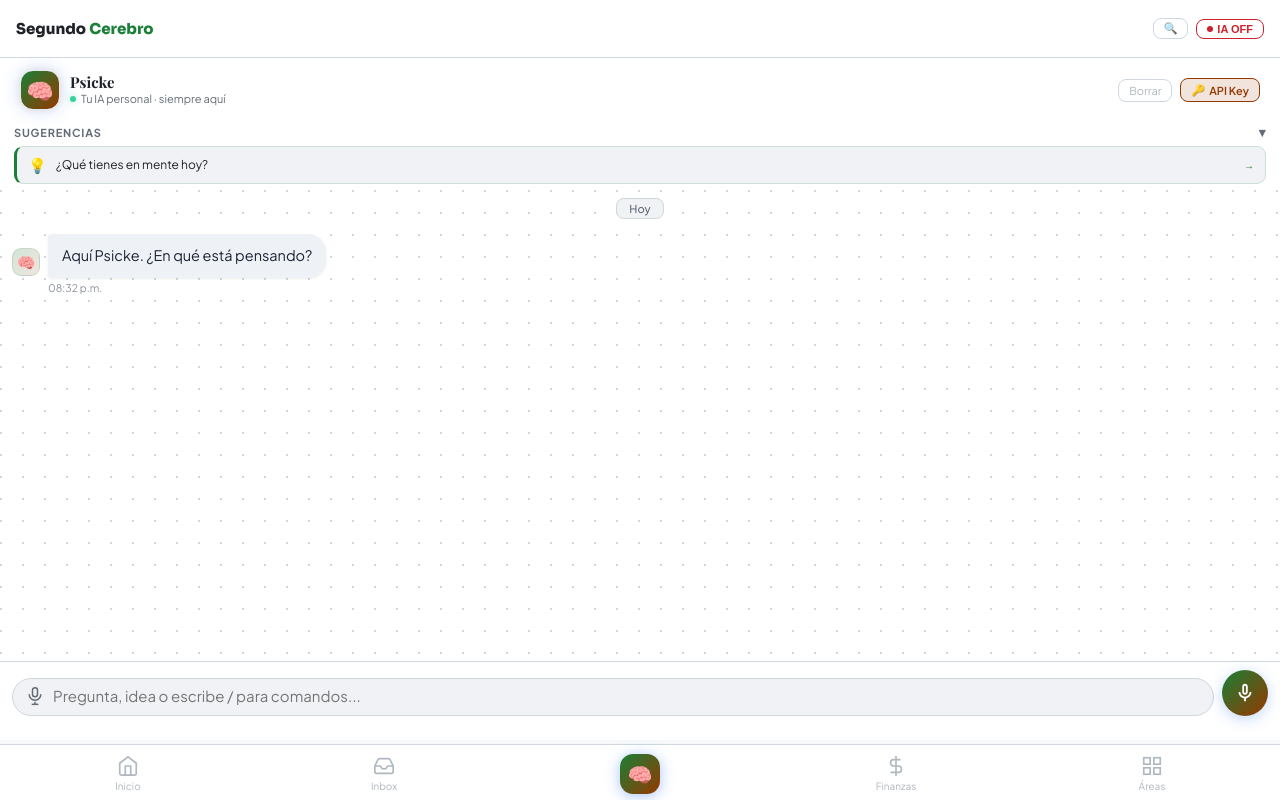
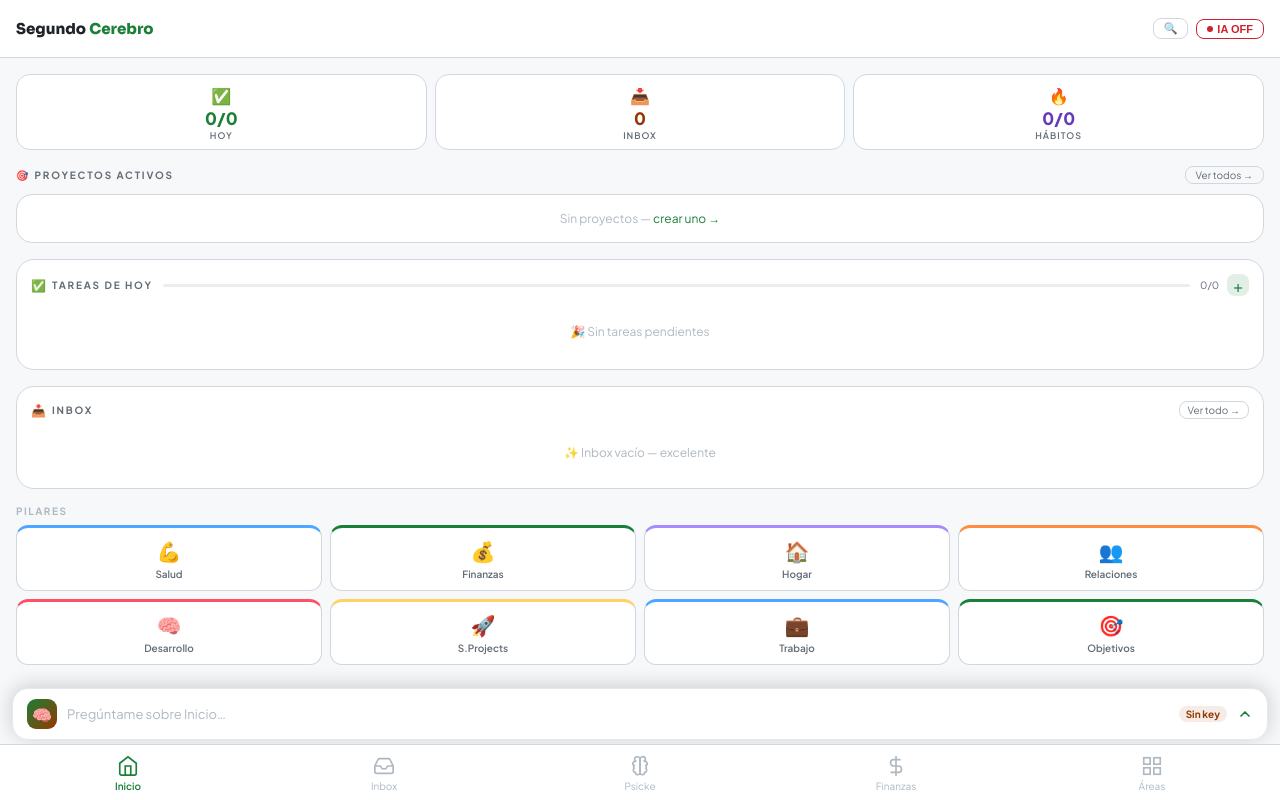
Before and after one commit to jeal1498/SegundoCerebro, a React (Vite) app: page / in a window 1280 px wide. Both pictures are taken after a click on the button "Continuar sin IA — configurar después en Ajustes". Built offline with nearby package versions, Linux system fonts and the light colour scheme.

Commit message:
Add files via upload

```diff
--- a/src/App.jsx
+++ b/src/App.jsx
@@ -48,11 +48,61 @@ import { handleOAuthCallback, isConnected as isGCalConnected } from './utils/goo
 import { uid, today } from './utils/helpers.js';
 import { initData } from './context/initialData.js';
 
+// ── Module label map for Psicke context bar ──
+const MODULE_LABELS = {
+  dashboard:'Inicio', areas:'Áreas', objectives:'Objetivos', projects:'Proyectos',
+  notes:'Notas', finance:'Finanzas', inbox:'Inbox', habits:'Hábitos',
+  journal:'Journal', books:'Libros', shopping:'Compras', education:'Educación',
+  health:'Salud', relaciones:'Relaciones', sideprojects:'Side Projects',
+  trabajo:'Trabajo', desarrollo:'Desarrollo', hogar:'Hogar', coche:'Vehículos',
+  entretenimiento:'Entretenimiento', mascotas:'Mascotas', viajes:'Viajes',
+  nutricion:'Nutrición', sueno:'Sueño', settings:'Ajustes',
+};
+
+// ── PsickeBar — barra persistente encima del nav ──
+function PsickeBar({ onOpen, hasKey, activeModule }) {
+  const label = MODULE_LABELS[activeModule] || '';
+  return (
+    <button
+      onClick={onOpen}
+      style={{
+        position: 'fixed', bottom: 'calc(60px + env(safe-area-inset-bottom))',
+        left: 12, right: 12, zIndex: 49,
+        display: 'flex', alignItems: 'center', gap: 10,
+        background: T.surface,
+        border: `1px solid ${T.borderLight}`,
+        borderRadius: 16,
+        padding: '10px 14px',
+        boxShadow: '0 -2px 20px rgba(0,0,0,0.18)',
+        cursor: 'pointer',
+        fontFamily: "'Plus Jakarta Sans',sans-serif",
+        transition: 'box-shadow 0.2s',
+      }}
+    >
+      <div style={{ width:30,height:30,borderRadius:9,background:`linear-gradient(135deg,${T.accent},${T.orange})`,display:'flex',alignItems:'center',justifyContent:'center',fontSize:16,flexShrink:0 }}>
+        🧠
+      </div>
+      <span style={{ flex:1, textAlign:'left', fontSize:13, color:T.dim, fontWeight:400 }}>
+        {label ? `Pregúntame sobre ${label}…` : 'Pregúntame algo…'}
+      </span>
+      {!hasKey && (
+        <span style={{ fontSize:10,fontWeight:700,color:T.orange,background:`${T.orange}18`,padding:'2px 7px',borderRadius:8 }}>
+          Sin key
+        </span>
+      )}
+      <svg width="16" height="16" viewBox="0 0 24 24" fill="none" stroke={T.accent} strokeWidth="2.5" strokeLinecap="round" strokeLinejoin="round">
+        <polyline points="18 15 12 9 6 15"/>
+      </svg>
+    </button>
+  );
+}
+
 function App() {
-  const [view, setView]               = useState('psicke');
+  const [view, setView]               = useState('dashboard');
   const [viewHint, setViewHint]       = useState(null);
   const [data, setData]               = useState(null);
-  const [sidePanel, setSidePanel]     = useState(null);  // módulo abierto como panel
+  const [psickeOpen, setPsickeOpen]   = useState(false);
+  const [psickeExpanded, setPsickeExpanded] = useState(false);
   const [welcomePsicke, setWelcomePsicke] = useState(null);
   const [showSearch, setShowSearch]   = useState(false);
   const [hasKey, setHasKey]           = useState(() => { migrateLegacyKeys(); return hasAnyKey(); });
@@ -142,14 +192,15 @@ function App() {
     history.pushState(null, '', window.location.href);
     const onPop = () => {
       history.pushState(null, '', window.location.href);
-      if (sidePanel) { setSidePanel(null); return; }
+      if (psickeExpanded) { setPsickeExpanded(false); return; }
+      if (psickeOpen) { setPsickeOpen(false); return; }
       if (showSearch) { setShowSearch(false); return; }
-      if (view !== 'psicke') { navTo('psicke'); }
+      if (view !== 'dashboard') { navTo('dashboard'); }
     };
     window.addEventListener('popstate', onPop);
     return () => window.removeEventListener('popstate', onPop);
   // eslint-disable-next-line react-hooks/exhaustive-deps
-  }, [view, sidePanel, showSearch]);
+  }, [view, psickeOpen, psickeExpanded, showSearch]);
 
   // ── PWA + SW ──
   const [installPrompt, setInstallPrompt] = useState(null);
@@ -210,27 +261,20 @@ function App() {
 
   // ── Navigation ──
   const navigate = (v, hint = null) => {
-    if (v === 'psicke') { setSidePanel(null); setView('psicke'); return; }
-    if (v === 'settings') { setSidePanel(null); setView('settings'); return; }
-    if (view === 'psicke') { setSidePanel(v); setViewHint(hint); return; }
     if (v === view) { setViewHint(hint); return; }
     setTransitioning(true);
     setTimeout(() => { setView(v); setViewHint(hint); setTransitioning(false); }, 120);
   };
   const navTo = (v) => {
-    if (v === 'psicke') { setSidePanel(null); setView('psicke'); return; }
-    if (v === 'settings') { setSidePanel(null); setView('settings'); return; }
-    if (view === 'psicke') { setSidePanel(v); return; }
     if (v === view) return;
     setTransitioning(true);
     setTimeout(() => { setView(v); setViewHint(null); setTransitioning(false); }, 120);
   };
   const consumeHint = useCallback(() => setViewHint(null), []);
   const backToDashboard = useCallback(() => {
-    if (view === 'psicke') { setSidePanel(null); return; }
     setTransitioning(true);
-    setTimeout(() => { setView('psicke'); setViewHint(null); setTransitioning(false); }, 120);
-  }, [view]);
+    setTimeout(() => { setView('dashboard'); setViewHint(null); setTransitioning(false); }, 120);
+  }, []);
 
   const CAPTURE_DEST = [
     {id:'inbox', label:'Inbox',   emoji:'📥'},
@@ -268,48 +312,40 @@ function App() {
   if (!data) return <AppLoader />;
 
   const inboxCount = data.inbox.filter(i => !i.processed).length;
+  const props = { data, setData, isMobile };
 
   // ── View renderer ──
-  const renderSidePanel = () => {
-    const onBack = () => setSidePanel(null);
-    const p = { data, setData, isMobile };
-    switch (sidePanel) {
-      case 'dashboard':    return <Dashboard {...p} onNavigate={navigate} />;
+  const renderView = () => {
+    switch (view) {
+      case 'dashboard':    return <Dashboard {...props} onNavigate={navigate} />;
       case 'areas':        return <Areas data={data} isMobile={isMobile} onNavigate={navigate} />;
-      case 'areaDetail':   return <AreaDetail {...p} viewHint={viewHint} onConsumeHint={consumeHint} onNavigate={navigate} onBack={onBack} />;
-      case 'objectives':   return <Objectives {...p} viewHint={viewHint} onConsumeHint={consumeHint} onNavigate={navigate} />;
-      case 'projects':     return <ProjectsAndTasks {...p} viewHint={viewHint} onConsumeHint={consumeHint} onNavigate={navigate} />;
-      case 'notes':        return <Notes {...p} viewHint={viewHint} onConsumeHint={consumeHint} />;
-      case 'finance':      return <Finance {...p} onBack={onBack} />;
-      case 'inbox':        return <Inbox {...p} />;
-      case 'habits':       return <HabitTracker {...p} />;
-      case 'journal':      return <Journal {...p} />;
-      case 'books':        return <Books {...p} />;
-      case 'shopping':     return <Shopping {...p} />;
-      case 'education':    return <Education {...p} />;
-      case 'health':       return <Health {...p} onBack={onBack} />;
-      case 'relaciones':   return <Relaciones {...p} onBack={onBack} />;
-      case 'sideprojects': return <SideProjects {...p} onBack={onBack} />;
-      case 'trabajo':      return <TrabajoEmbed isMobile={isMobile} onBack={onBack} />;
-      case 'desarrollo':   return <DesarrolloPersonal {...p} onBack={onBack} />;
-      case 'hogar':        return <Hogar {...p} onBack={onBack} />;
-      case 'coche':        return <Vehiculos {...p} onBack={onBack} />;
-      case 'entretenimiento': return <Entretenimiento {...p} onBack={onBack} />;
-      case 'mascotas':     return <Mascotas {...p} onBack={onBack} />;
-      case 'viajes':       return <Viajes {...p} onBack={onBack} />;
-      case 'nutricion':    return <Nutricion {...p} onBack={onBack} />;
-      case 'sueno':        return <Sueno {...p} onBack={onBack} />;
-      default: return null;
-    }
-  };
-
-  const renderView = () => {
-    if (view === 'psicke') return null; // Psicke se renderiza directamente en el layout
-    switch (view) {
-      case 'settings': return (
+      case 'areaDetail':   return <AreaDetail {...props} viewHint={viewHint} onConsumeHint={consumeHint} onNavigate={navigate} onBack={() => navTo('areas')} />;
+      case 'objectives':   return <Objectives {...props} viewHint={viewHint} onConsumeHint={consumeHint} onNavigate={navigate} />;
+      case 'projects':     return <ProjectsAndTasks {...props} viewHint={viewHint} onConsumeHint={consumeHint} onNavigate={navigate} />;
+      case 'notes':        return <Notes {...props} viewHint={viewHint} onConsumeHint={consumeHint} />;
+      case 'finance':      return <Finance {...props} onBack={backToDashboard} />;
+      case 'inbox':        return <Inbox {...props} />;
+      case 'habits':       return <HabitTracker {...props} />;
+      case 'journal':      return <Journal {...props} />;
+      case 'books':        return <Books {...props} />;
+      case 'shopping':     return <Shopping {...props} />;
+      case 'education':    return <Education {...props} />;
+      case 'health':       return <Health {...props} onBack={backToDashboard} />;
+      case 'relaciones':   return <Relaciones {...props} onBack={backToDashboard} />;
+      case 'sideprojects': return <SideProjects {...props} onBack={backToDashboard} />;
+      case 'trabajo':      return <TrabajoEmbed isMobile={isMobile} onBack={backToDashboard} />;
+      case 'desarrollo':   return <DesarrolloPersonal {...props} onBack={backToDashboard} />;
+      case 'hogar':        return <Hogar {...props} onBack={backToDashboard} />;
+      case 'coche':        return <Vehiculos {...props} onBack={backToDashboard} />;
+      case 'entretenimiento': return <Entretenimiento {...props} onBack={backToDashboard} />;
+      case 'mascotas':     return <Mascotas {...props} onBack={backToDashboard} />;
+      case 'viajes':       return <Viajes {...props} onBack={backToDashboard} />;
+      case 'nutricion':    return <Nutricion {...props} onBack={backToDashboard} />;
+      case 'sueno':        return <Sueno {...props} onBack={backToDashboard} />;
+      case 'settings':     return (
         <Settings isMobile={isMobile} data={data} setData={setData}
           viewHint={viewHint} onConsumeHint={consumeHint}
-          onOpenPsicke={() => navTo('psicke')}
+          onOpenPsicke={() => setPsickeOpen(true)}
           onInstall={(!isInstalled && installPrompt) ? triggerInstall : null}
           isInstalled={isInstalled} />
       );
@@ -364,7 +400,7 @@ function App() {
               <div key={section.label} style={{ marginBottom:4 }}>
                 <div style={{ fontSize:9,fontWeight:700,color:T.dim,letterSpacing:1.2,textTransform:'uppercase',padding:'8px 12px 4px' }}>{section.label}</div>
                 {section.items.map(item => {
-                  const active = view === item.id || sidePanel === item.id;
+                  const active = view === item.id;
                   const badge  = item.id === 'inbox' && inboxCount > 0 ? inboxCount : null;
                   return (
                     <button key={item.id} onClick={() => navTo(item.id)}
@@ -410,81 +446,25 @@ function App() {
       )}
 
       {/* ── Main content ── */}
-      {view === 'psicke' ? (
-        /* Psicke ocupa toda la pantalla principal */
-        <div style={{ flex:1, display:'flex', flexDirection:'column', minHeight:0, overflow:'hidden', paddingBottom: isMobile ? 'calc(60px + env(safe-area-inset-bottom))' : 0 }}>
+      <main style={{ flex:1,overflowY:'auto',padding:isMobile?'16px 16px 140px':'28px',minHeight:0,marginTop:isOnline?0:28 }}>
+        <div style={{ opacity:transitioning?0:1,transform:transitioning?'translateY(6px)':'translateY(0)',transition:'opacity 0.12s ease,transform 0.12s ease' }}>
           <Suspense fallback={<AppLoader/>}>
-            <Psicke
-              asScreen
-              onGoSettings={() => navTo('settings')}
-              data={data} setData={setData}
-              openFromNav={false} onNavClose={() => {}}
-              welcomeData={welcomePsicke} onWelcomeDone={() => setWelcomePsicke(null)}
-              onRequestNotifPermission={askNotifPermission}
-              onOpenModule={(moduleId) => setSidePanel(moduleId)}
-            />
+            {renderView()}
           </Suspense>
         </div>
-      ) : (
-        <main style={{ flex:1,overflowY:'auto',padding:isMobile?'16px 16px 90px':'28px',minHeight:0,marginTop:isOnline?0:28 }}>
-          <div style={{ opacity:transitioning?0:1,transform:transitioning?'translateY(6px)':'translateY(0)',transition:'opacity 0.12s ease,transform 0.12s ease' }}>
-            <Suspense fallback={<AppLoader/>}>
-              {renderView()}
-            </Suspense>
-          </div>
-        </main>
-      )}
-
-      {/* ── Slide-up panel (módulos sobre Psicke) ── */}
-      {view === 'psicke' && sidePanel && (
-        <div
-          onClick={e => { if (e.target === e.currentTarget) setSidePanel(null); }}
-          style={{ position:'fixed',inset:0,zIndex:300,background:'rgba(0,0,0,0.55)',backdropFilter:'blur(4px)',WebkitBackdropFilter:'blur(4px)' }}
-        >
-          <div style={{
-            position:'absolute', bottom:0, left:0, right:0,
-            height:'92dvh',
-            background:T.bg,
-            borderRadius:'20px 20px 0 0',
-            display:'flex', flexDirection:'column',
-            overflow:'hidden',
-            animation:'sbPanelUp 0.3s cubic-bezier(0.32,0.72,0,1) both',
-          }}>
-            {/* Panel drag handle */}
-            <div style={{ padding:'10px 0 4px', display:'flex', alignItems:'center', justifyContent:'center', flexShrink:0, cursor:'pointer' }}
-              onClick={() => setSidePanel(null)}>
-              <div style={{ width:36,height:4,borderRadius:2,background:T.border }}/>
-            </div>
-            {/* Panel content */}
-            <div style={{ flex:1, overflowY:'auto', padding:'0 0 env(safe-area-inset-bottom)' }}>
-              <Suspense fallback={<AppLoader/>}>
-                {renderSidePanel()}
-              </Suspense>
-            </div>
-          </div>
-        </div>
-      )}
+      </main>
 
       {/* ── Mobile bottom nav ── */}
       {isMobile && (
         <nav style={{ position:'fixed',bottom:0,left:0,right:0,background:T.surface,borderTop:`1px solid ${T.border}`,display:'flex',zIndex:50,paddingBottom:'env(safe-area-inset-bottom)' }}>
           {MOBILE_NAV.map(item => {
-            const isPsicke = item.id === 'psicke';
-            const active = isPsicke ? view === 'psicke' : (view === item.id || sidePanel === item.id);
+            const active = view === item.id && !psickeOpen;
             return (
               <button key={item.id}
-                onClick={() => { setSidePanel(null); navTo(item.id); }}
-                style={{ flex:1,display:'flex',flexDirection:'column',alignItems:'center',justifyContent:'center',padding:isPsicke?'8px 4px 6px':'10px 4px 8px',border:'none',cursor:'pointer',background:'transparent',color:active?T.accent:T.dim,fontFamily:'inherit',position:'relative',gap:isPsicke?0:3 }}>
-                {isPsicke ? (
-                  <div style={{ width:40,height:40,borderRadius:13,background:active?`linear-gradient(135deg,${T.accent},${T.orange})`:`${T.accent}22`,display:'flex',alignItems:'center',justifyContent:'center',fontSize:20,transition:'all 0.2s',boxShadow:active?`0 2px 14px rgba(79,142,247,.5)`:'none' }}>
-                    🧠
-                  </div>
-                ) : (
-                  <>
-                    <Icon name={item.icon} size={22} color={active ? T.accent : undefined}/>
-                    <span style={{ fontSize:10,fontWeight:active?600:400,color:active?T.accent:T.dim }}>{item.label}</span>
-                  </>
-                )}
+                onClick={() => { setPsickeOpen(false); setPsickeExpanded(false); navTo(item.id); }}
+                style={{ flex:1,display:'flex',flexDirection:'column',alignItems:'center',justifyContent:'center',padding:'10px 4px 8px',border:'none',cursor:'pointer',background:'transparent',color:active?T.accent:T.dim,fontFamily:'inherit',position:'relative',gap:3 }}>
+                <Icon name={item.icon} size={22} color={active ? T.accent : undefined}/>
+                <span style={{ fontSize:10,fontWeight:active?600:400,color:active?T.accent:T.dim }}>{item.label}</span>
               </button>
             );
           })}
@@ -497,6 +477,28 @@ function App() {
           <GlobalSearch data={data} onNavigate={(v, h) => { navigate(v, h); }} onClose={() => setShowSearch(false)}/>
         )}
       </Suspense>
+
+      {/* ── Psicke — contextual half-sheet ── */}
+      <Suspense fallback={null}>
+        <Psicke
+          onGoSettings={() => navTo('settings')}
+          data={data} setData={setData}
+          openFromNav={psickeOpen} onNavClose={() => { setPsickeOpen(false); setPsickeExpanded(false); }}
+          welcomeData={welcomePsicke} onWelcomeDone={() => setWelcomePsicke(null)}
+          onRequestNotifPermission={askNotifPermission}
+          expanded={psickeExpanded} onToggleExpand={() => setPsickeExpanded(e => !e)}
+          activeModule={view}
+        />
+      </Suspense>
+
+      {/* ── Psicke persistent input bar (always above bottom nav) ── */}
+      {isMobile && !showWelcome && !psickeOpen && (
+        <PsickeBar
+          onOpen={() => { setPsickeOpen(true); setPsickeExpanded(false); askNotifPermission(); }}
+          hasKey={hasKey}
+          activeModule={view}
+        />
+      )}
 
       {/* ── PWA Install Banner ── */}
       {showInstallBanner && !isInstalled && (
```
